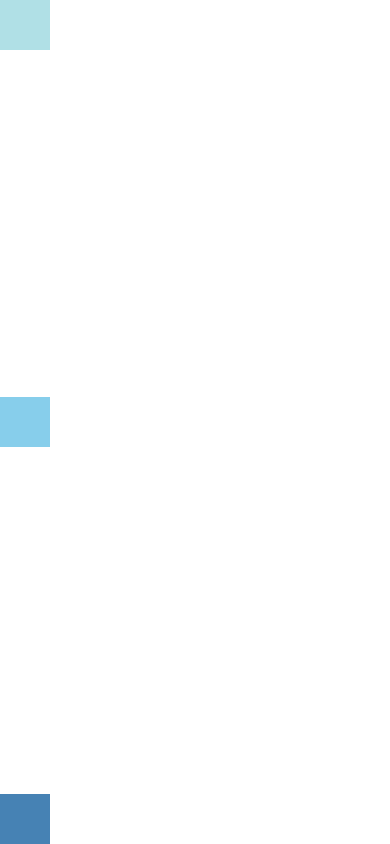
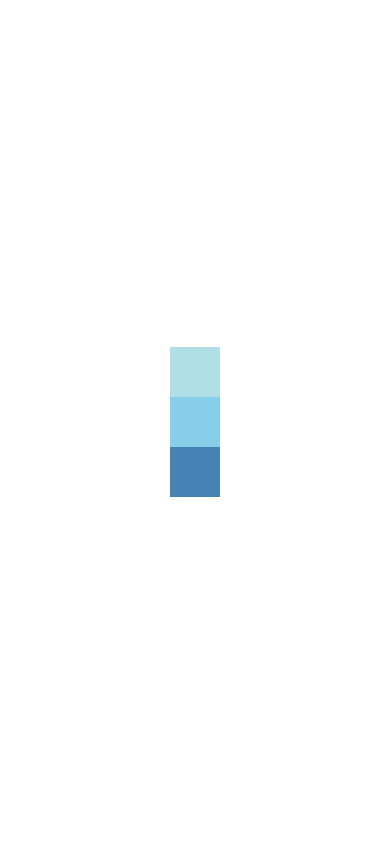
Before and after one commit to adisayoga/react-native-tutorial, a React Native app: screen / in a window 390 px wide. Built offline with nearby package versions, Linux system fonts and the light colour scheme.

Commit message:
Align item.

```diff
--- a/App.js
+++ b/App.js
@@ -4,12 +4,14 @@ import { View } from 'react-native';
 export default class App extends Component {
   render() {
     return (
-      // Try setting `justifyContent` to `center`.
+      // Try setting `alignItems` to 'flex-start'
+      // Try setting `justifyContent` to `flex-end`.
       // Try setting `flexDirection` to `row`.
       <View style={{
         flex: 1,
         flexDirection: 'column',
-        justifyContent: 'space-between',
+        justifyContent: 'center',
+        alignItems: 'center',
       }}>
         <View style={{width: 50, height: 50, backgroundColor: 'powderblue'}} />
         <View style={{width: 50, height: 50, backgroundColor: 'skyblue'}} />
```
